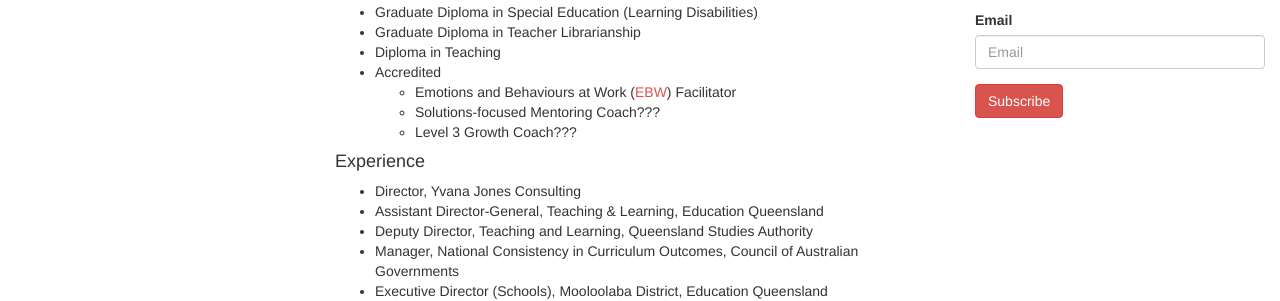
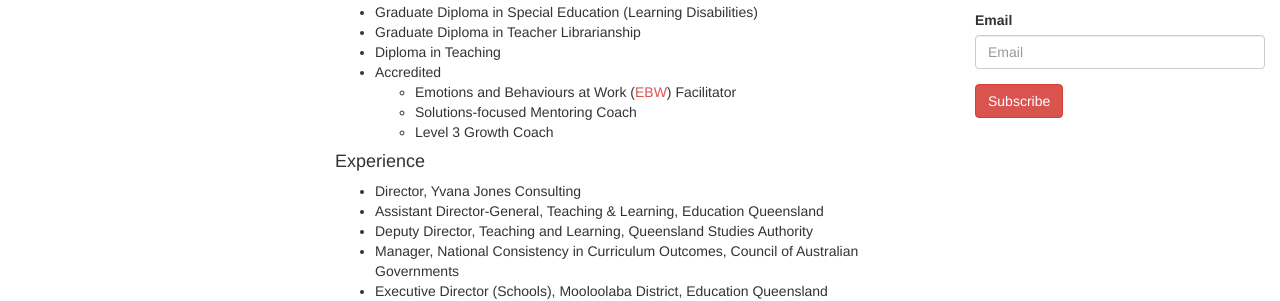
Before and after one commit to idm/idm.github.io, a Jekyll site: the page built from yjc/about.md, in a window 1280 px wide. Shown: the part 748-1049 px from the top of the page. Built offline with Jekyll 4.4.1, drawn with Linux system fonts in a browser that asks for light colours; nearby versions of some CDN libraries.

```diff
--- a/yjc/about.md
+++ b/yjc/about.md
@@ -16,8 +16,8 @@ Yvana has extensive skills in leading complex, high profile reforms at school, s
 *	Diploma in Teaching
 *	Accredited
 	*	Emotions and Behaviours at Work ([EBW](http://www.ebwonline.com/)) Facilitator
-	*	Solutions-focused Mentoring Coach???
-	*	Level 3 Growth Coach???
+	*	Solutions-focused Mentoring Coach
+	*	Level 3 Growth Coach
 
 #### Experience
 *	Director, Yvana Jones Consulting
```
Also changed, not shown: yjc/services.md (+2 -1 lines).
